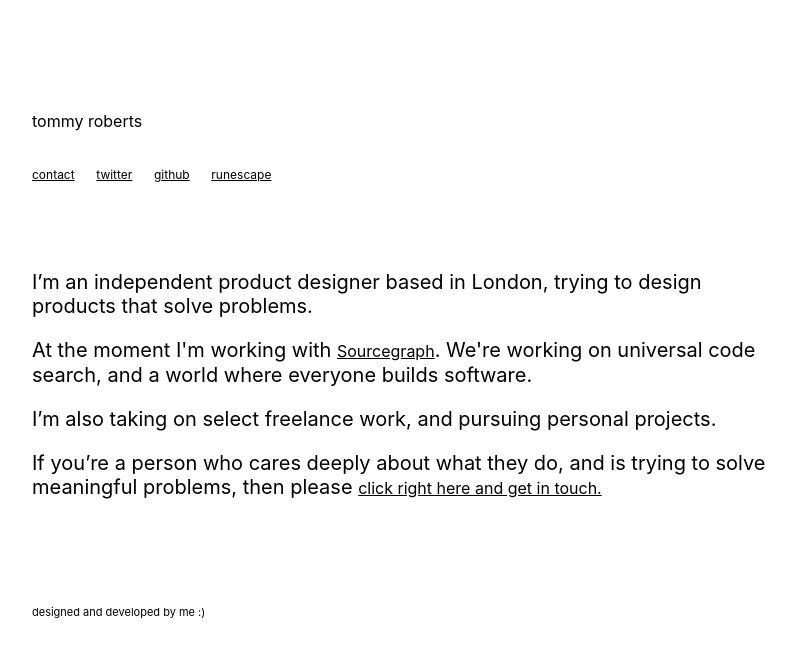
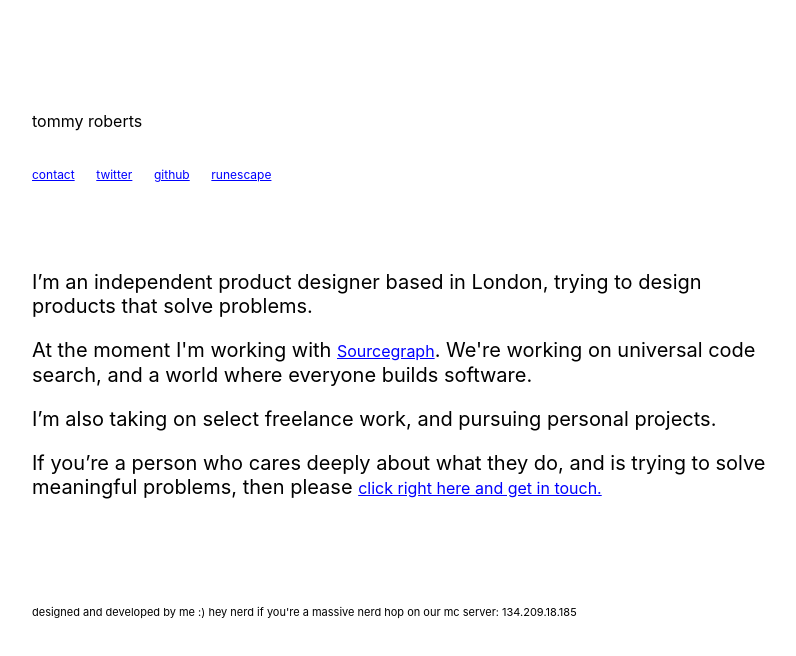
Before and after one commit to imtommyroberts/tommyroberts, a website: page src/index.html in a window 1280 px wide. Shown: the whole page, without its empty margins (113-909 px from the left). Drawn offline with Linux system fonts and the light colour scheme; a web font is replaced by a local one.

Commit message:
Update index.html

```diff
--- a/src/index.html
+++ b/src/index.html
@@ -71,6 +71,7 @@
       text-decoration: underline;
       color: inherit;
       font-size: 12px;
+      color: blue;
       line-height: 15px;
     }
 
@@ -200,7 +201,7 @@
         I’m also taking on select freelance work, and pursuing personal projects.
       </p>
       <p>
-        If you’re a person who cares deeply about what they do, and is trying to solve meaningful problems, then please <a class="body-link" href="mailto:imtommyroberts@gmail.com">click right here and get in touch.</a>
+        If you’re a person who cares deeply about what they do, and is trying to solve meaningful problems, then please <a class="body-link" href="mailto:imtommyroberts@gmail.com"  target="_blank" rel="noopener noreferrer">click right here and get in touch.</a>
       </p>
       <picture>
         <!-- <source srcset="img/mobile.gif" media="(max-width: 684px)">
@@ -212,6 +213,7 @@
     <footer>
       <p>
         designed and developed by me :)
+        hey nerd if you're a massive nerd hop on our mc server: 134.209.18.185
       </p>
     </footer>
   </div>
```
